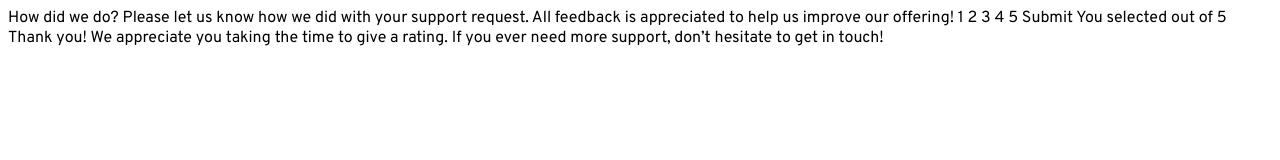
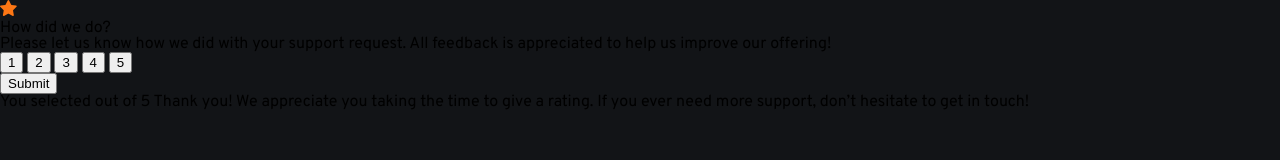
Before and after one commit to Sonsyduke/Interactive_rating_component, a plain HTML site: page index.html in a window 1280 px wide. Drawn offline with Linux system fonts and the light colour scheme.

Commit message:
Add rating state start

```diff
--- a/index.html
+++ b/index.html
@@ -25,9 +25,22 @@
   </head>
   <body>
     <!-- Rating state start -->
-
-    How did we do? Please let us know how we did with your support request. All
-    feedback is appreciated to help us improve our offering! 1 2 3 4 5 Submit
+    <main class="main-container">
+      <img src="./images/icon-star.svg" alt="icon star" />
+      <h1 class="main-heading">How did we do?</h1>
+      <p class="desc">
+        Please let us know how we did with your support request. All feedback is
+        appreciated to help us improve our offering!
+      </p>
+      <div class="numbers">
+        <button class="number">1</button>
+        <button class="number">2</button>
+        <button class="number">3</button>
+        <button class="number">4</button>
+        <button class="number">5</button>
+      </div>
+      <button class="main-btn">Submit</button>
+    </main>
 
     <!-- Rating state end -->
 
--- a/styles.css
+++ b/styles.css
@@ -1,4 +1,142 @@
+/* CSS VARIABLES */
+:root {
+  --orange: hsl(25, 97%, 53%);
+  --white: hsl(0, 0%, 100%);
+  --light-grey: hsl(217, 12%, 63%);
+  --medium-grey: hsl(216, 12%, 54%);
+  --dark-blue: hsl(213, 19%, 18%);
+  --very-dark-blue: hsl(216, 12%, 8%);
+}
+
+/* CSS RESET */
+html,
+body,
+div,
+span,
+applet,
+object,
+iframe,
+h1,
+h2,
+h3,
+h4,
+h5,
+h6,
+p,
+blockquote,
+pre,
+a,
+abbr,
+acronym,
+address,
+big,
+cite,
+code,
+del,
+dfn,
+em,
+img,
+ins,
+kbd,
+q,
+s,
+samp,
+small,
+strike,
+strong,
+sub,
+sup,
+tt,
+var,
+b,
+u,
+i,
+center,
+dl,
+dt,
+dd,
+ol,
+ul,
+li,
+fieldset,
+form,
+label,
+legend,
+table,
+caption,
+tbody,
+tfoot,
+thead,
+tr,
+th,
+td,
+article,
+aside,
+canvas,
+details,
+embed,
+figure,
+figcaption,
+footer,
+header,
+hgroup,
+menu,
+nav,
+output,
+ruby,
+section,
+summary,
+time,
+mark,
+audio,
+video {
+  margin: 0;
+  padding: 0;
+  border: 0;
+  font-size: 100%;
+  font: inherit;
+  vertical-align: baseline;
+}
+/* HTML5 display-role reset for older browsers */
+article,
+aside,
+details,
+figcaption,
+figure,
+footer,
+header,
+hgroup,
+menu,
+nav,
+section {
+  display: block;
+}
+body {
+  line-height: 1;
+}
+ol,
+ul {
+  list-style: none;
+}
+blockquote,
+q {
+  quotes: none;
+}
+blockquote:before,
+blockquote:after,
+q:before,
+q:after {
+  content: "";
+  content: none;
+}
+table {
+  border-collapse: collapse;
+  border-spacing: 0;
+}
+
 /* GENERAL CSS */
 body {
+  height: 100vh;
   font-family: "Overpass", sans-serif;
+  background-color: var(--very-dark-blue);
 }
```
